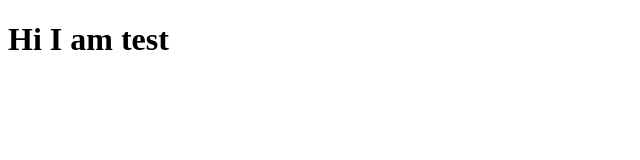
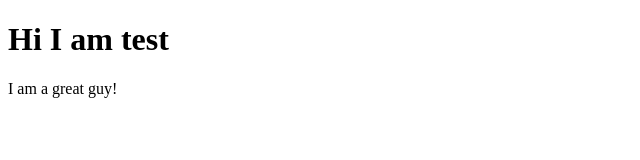
Before and after one commit to panwarajay02/testing, a plain HTML site: page Template/test.html in a window 1280 px wide. Shown: the whole page, without its empty margins (0-640 px from the left). Drawn offline with Linux system fonts and the light colour scheme.

Commit message:
Third commit

```diff
--- a/Template/test.html
+++ b/Template/test.html
@@ -7,5 +7,6 @@
     </head>
     <body>
         <h1>Hi I am test</h1>
+        <p>I am a great guy!</p>
     </body>
 </html>
```
